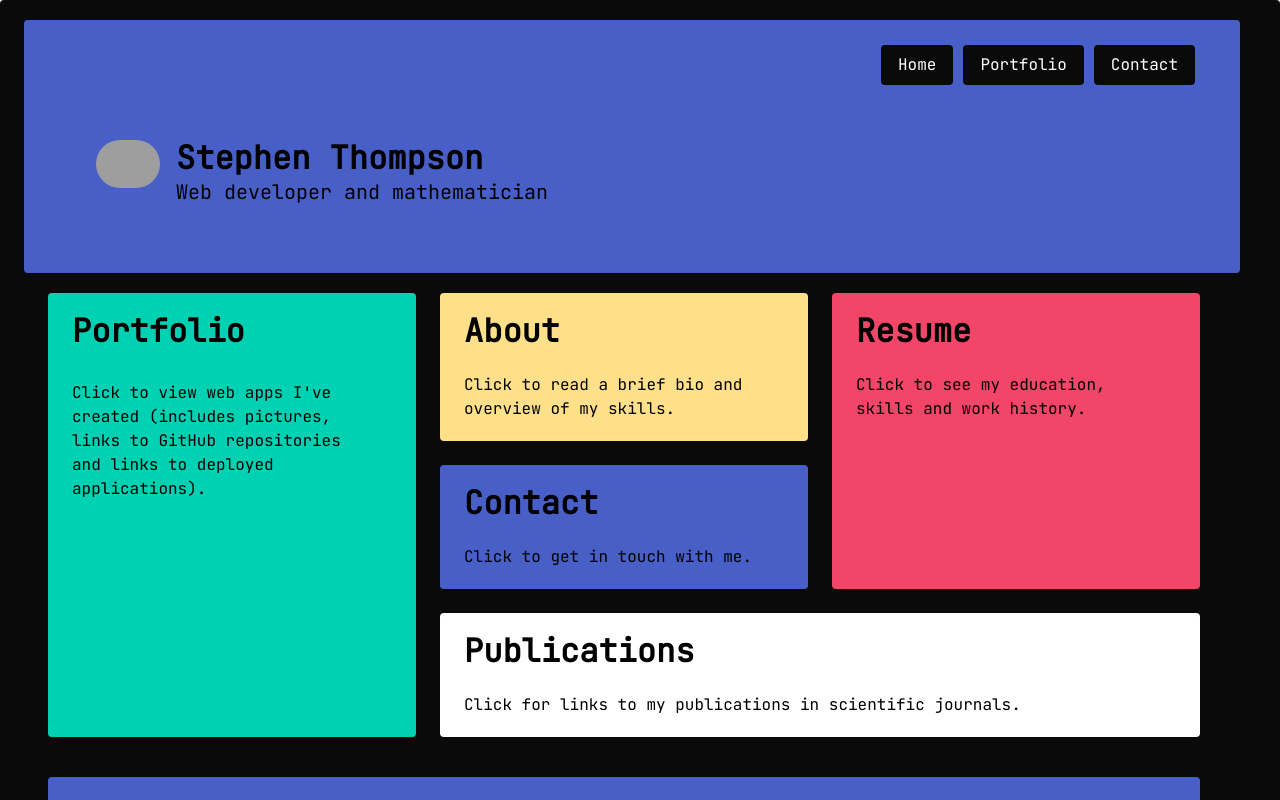
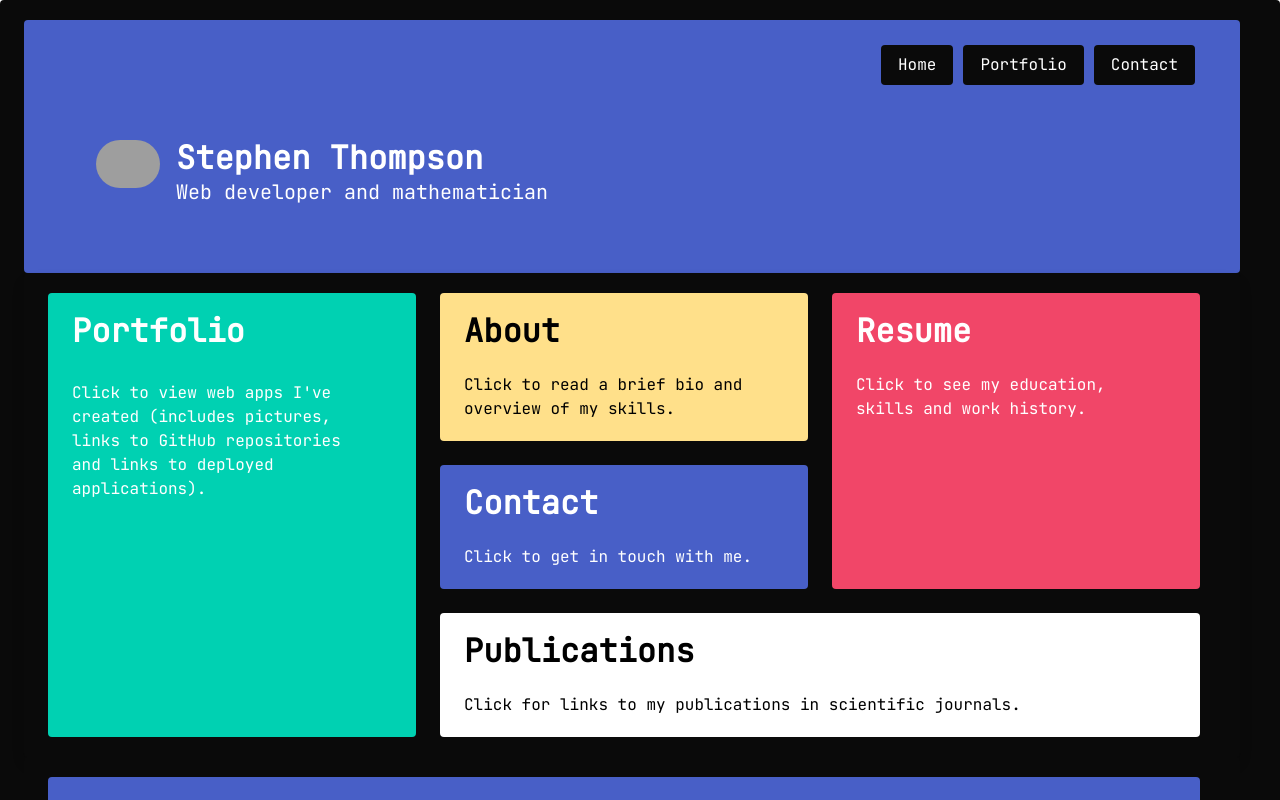
Before and after one commit to SThompsonChicago/my-site, a React (Create React App) app in the folder client/: page / in a window 1280 px wide. Shown: the top 800 px of the page. Built offline with nearby package versions, Linux system fonts and the light colour scheme; grey boxes are pictures that could not be loaded; a web font is replaced by a local one.

Commit message:
stylistic updates

```diff
--- a/client/src/components/Header.js
+++ b/client/src/components/Header.js
@@ -11,8 +11,8 @@ const styles = {
   space: {
     margin:"5px",
   },
-  black: {
-    color: "black",
+  white: {
+    color: "white",
   }
 }
 
@@ -56,12 +56,12 @@ function Header() {
       </div>
       <div className="media-content">
                 <p className="title is-size-6-mobile"
-                style={styles.black}
+                style={styles.white}
                 >
                     Stephen Thompson
                 </p>
                 <p className="subtitle is-size-7-mobile"
-                style={styles.black}
+                style={styles.white}
                 >
                     Web developer and mathematician
                 </p>
--- a/client/src/components/Home.js
+++ b/client/src/components/Home.js
@@ -11,9 +11,13 @@ const styles = {
   right: {
     float: "right",
   },
-  noLine: {
+  noLineBlack: {
     textDecoration: "none",
     color: "black",
+  },
+  noLineWhite: {
+  textDecoration: "none",
+  color: "white",
   }
 }
 
@@ -30,7 +34,7 @@ export default function Home() {
 
     <Link className="tile is-child notification is-primary"
     to="/portfolio"
-    style={styles.noLine}
+    style={styles.noLineWhite}
     >
       <div className="content is-size-6-mobile">
 
@@ -49,7 +53,7 @@ export default function Home() {
       <div className="tile is-parent is-vertical">
         <Link className="tile is-child notification is-warning is-size-6-mobile"
         to="/about"
-        style={styles.noLine}
+        style={styles.noLineBlack}
         >
         <p className="title is-size-6-mobile">About</p>
         <p> Click to read a brief bio and overview of my skills.</p>
@@ -57,7 +61,7 @@ export default function Home() {
 
         <Link className="tile is-child notification is-link is-size-6-mobile"
         to="/contact"
-        style={styles.noLine}
+        style={styles.noLineWhite}
         >
         <p className="title is-size-6-mobile">Contact</p>
         <p> Click to get in touch with me.</p>
@@ -66,7 +70,7 @@ export default function Home() {
       <div className="tile is-parent">
         <Link className="tile is-child notification is-danger is-size-6-mobile"
         to="/resume"
-        style={styles.noLine}
+        style={styles.noLineWhite}
         >
         <p className="title is-size-6-mobile">Resume</p>
         <p> Click to see my education, skills and work history.</p>
@@ -77,7 +81,7 @@ export default function Home() {
     <div className="tile is-parent">
       <Link className="tile is-child notification is-white"
       to="/publications"
-      style={styles.noLine}
+      style={styles.noLineBlack}
       >
 
         <p className="title is-size-7-mobile">Publications</p>
```
